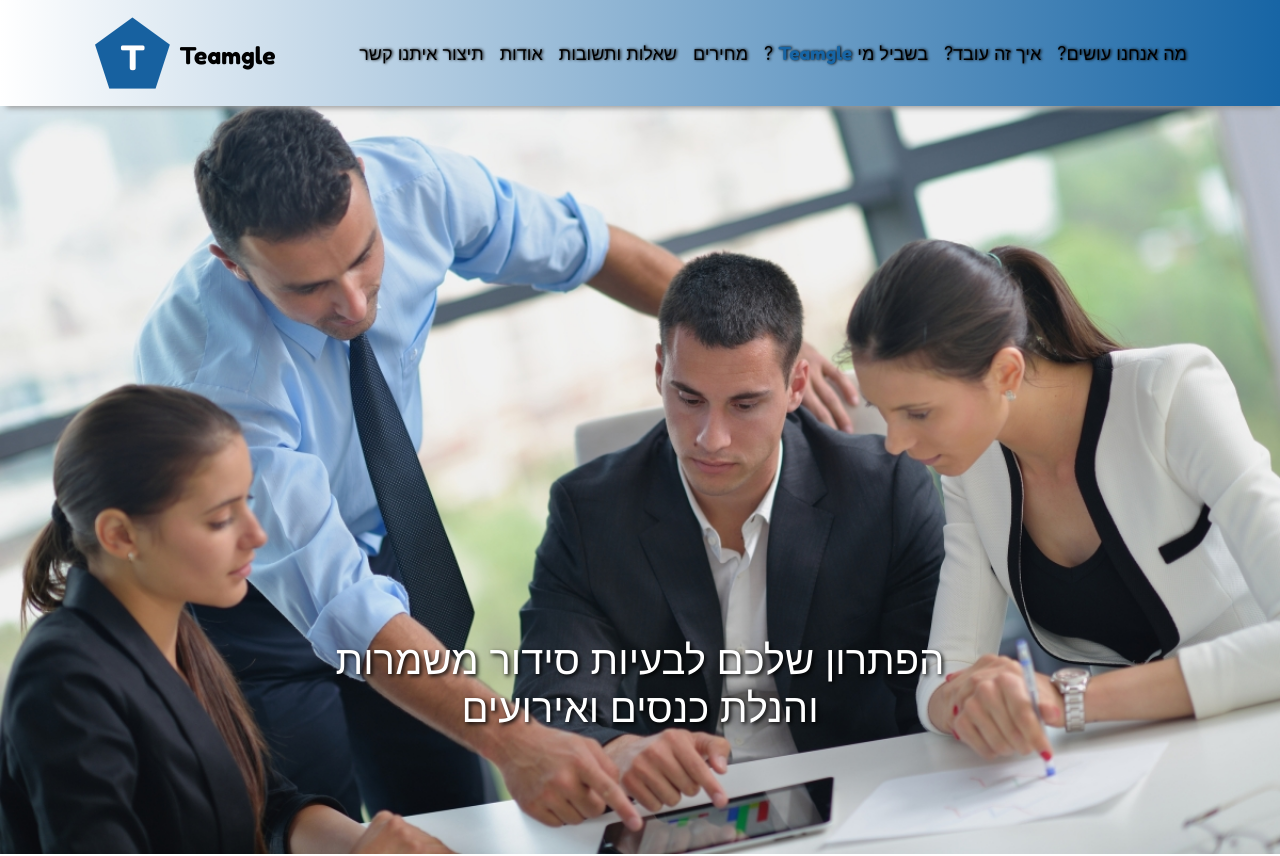
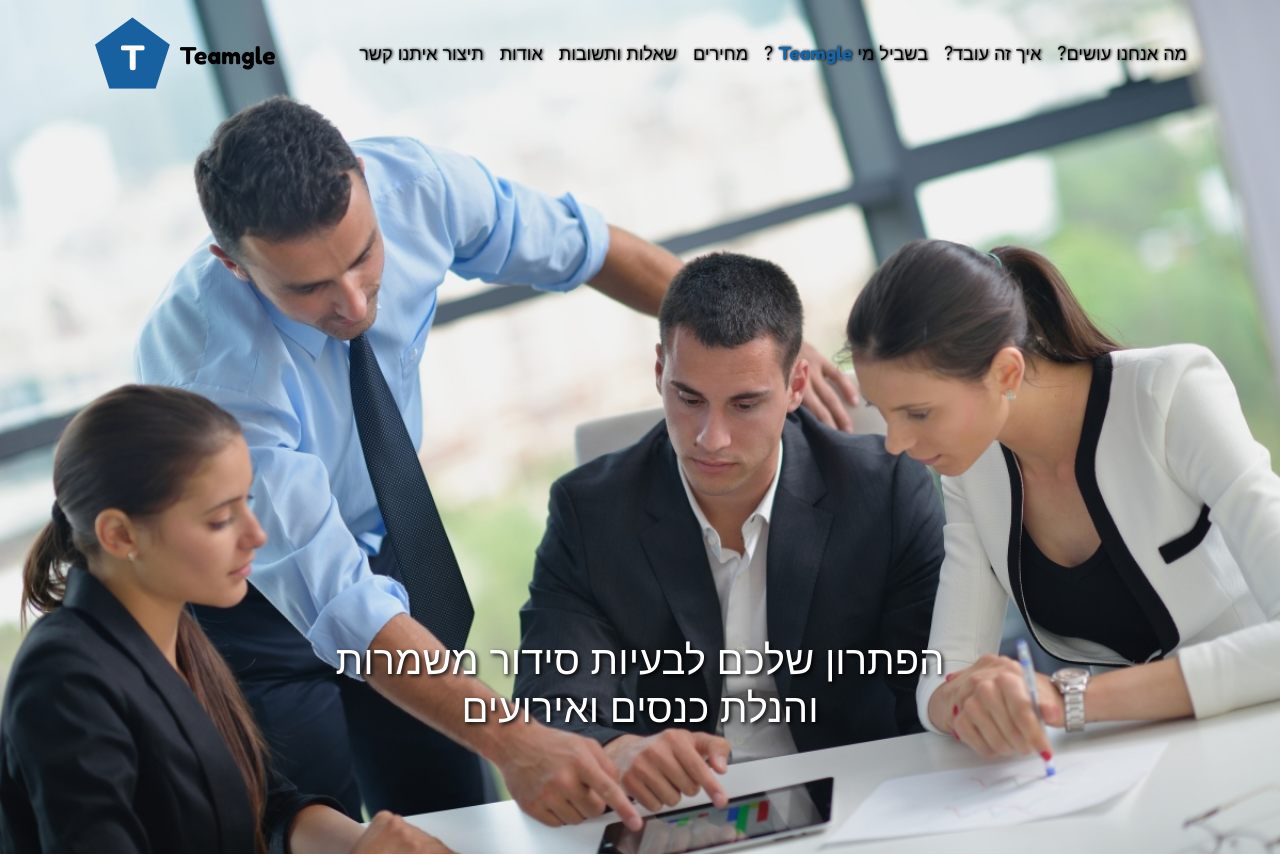
Before and after one commit to colocba/teamgle-heb, an Angular app: page /#/home in a window 1280 px wide. Shown: the top 856 px of the page. Built offline with nearby package versions, Linux system fonts and the light colour scheme; a web font is replaced by a local one; what @nicky-lenaers/ngx-scroll-to would draw is missing.

Commit message:
Making navbar effects on scroll

```diff
--- a/src/app/app.component.ts
+++ b/src/app/app.component.ts
@@ -1,10 +1,21 @@
-import { Component } from '@angular/core';
+import { Component, OnInit } from '@angular/core';
+import * as $ from 'jquery';
 
 @Component({
   selector: 'app-root',
   templateUrl: './app.component.html',
   styleUrls: ['./app.component.css']
 })
-export class AppComponent {
+export class AppComponent implements OnInit {
+  ngOnInit(): void {
+    // Changing the navbar style on scroll only if we are in desktop mode
+    if (screen.width > 800) {
+      $(window).scroll(function() {
+        $('nav').toggleClass('scrolled', $(this).scrollTop() > 50)
+        $('.cov-img').toggleClass('scrolled1', $(this).scrollTop() > 50)
+        $('.navbar').toggleClass('downsized', $(this).scrollTop() > 50)
+      })
+    }
+  }
   title = 'teamgle-heb';
 }
--- a/src/app/navbar/navbar.component.css
+++ b/src/app/navbar/navbar.component.css
@@ -5,10 +5,10 @@
 
 .navbar {
   direction: ltr !important;
-  background-image: linear-gradient(to right, white, #1765a5);
-  -webkit-box-shadow: 0 8px 6px -6px #999;
-  -moz-box-shadow: 0 8px 6px -6px #999;
-  box-shadow: 0 8px 6px -6px #999;
+}
+
+.navbar.downsized {
+  height: 90px !important;
 }
 
   .navbar a {
@@ -18,6 +18,18 @@
     text-shadow: 1px 0px 3px #000000;
   }
 
+  .bg-blue {
+    background-color: transparent !important;
+    transition: 600ms ease;
+  }
+
+  .bg-blue.scrolled {
+    background-image: linear-gradient(to right, white, #1765a5);
+    -webkit-box-shadow: 0 8px 6px -6px #999;
+    -moz-box-shadow: 0 8px 6px -6px #999;
+    box-shadow: rgba(43,54,74,.5) 3px 3px 6px 0px;
+  }
+
   .cov-img {
     background: url("../../assets/logo-title/logo-title.png");
     background-repeat: no-repeat;
@@ -25,11 +37,23 @@
     height: 130px;
     width: 200px;
     background-position: center;
+    transition: 600ms ease;
+  }
+
+  .cov-img.scrolled1 {
+    height: 80px;
+    width: 150px;
   }
 
   @media (max-width : 400px) {
     /* .fixed-top { position: -webkit-sticky; position: sticky;} */
     .cov-img {height: 80px;}
+    .bg-blue {
+      background-image: linear-gradient(to right, white, #1765a5);
+      -webkit-box-shadow: 0 8px 6px -6px #999;
+      -moz-box-shadow: 0 8px 6px -6px #999;
+      box-shadow: rgba(43,54,74,.5) 3px 3px 6px 0px;
+    }
   }
 
   @media screen and (orientation:landscape) {
--- a/src/app/navbar/navbar.component.html
+++ b/src/app/navbar/navbar.component.html
@@ -1,4 +1,4 @@
-<nav class="navbar navbar-expand-lg fixed-top navbar-light bg-light">
+<nav class="navbar navbar-expand-lg fixed-top navbar-light bg-blue">
     <div class="container">
             <!-- For making a button when phone screen changes -->
         <a class="navbar-brand" routerLink="/home">
--- a/src/styles.css
+++ b/src/styles.css
@@ -6,7 +6,7 @@ body {
     text-align: center;
     font-family: 'Suez One', serif;
     font-size: 60px;
-    margin-top: 50px;
+    margin-top: 100px;
     margin-bottom: 30px;
 }
 
```
Also changed, not shown: 7 other files (tests, documents, lock files or other folders).
